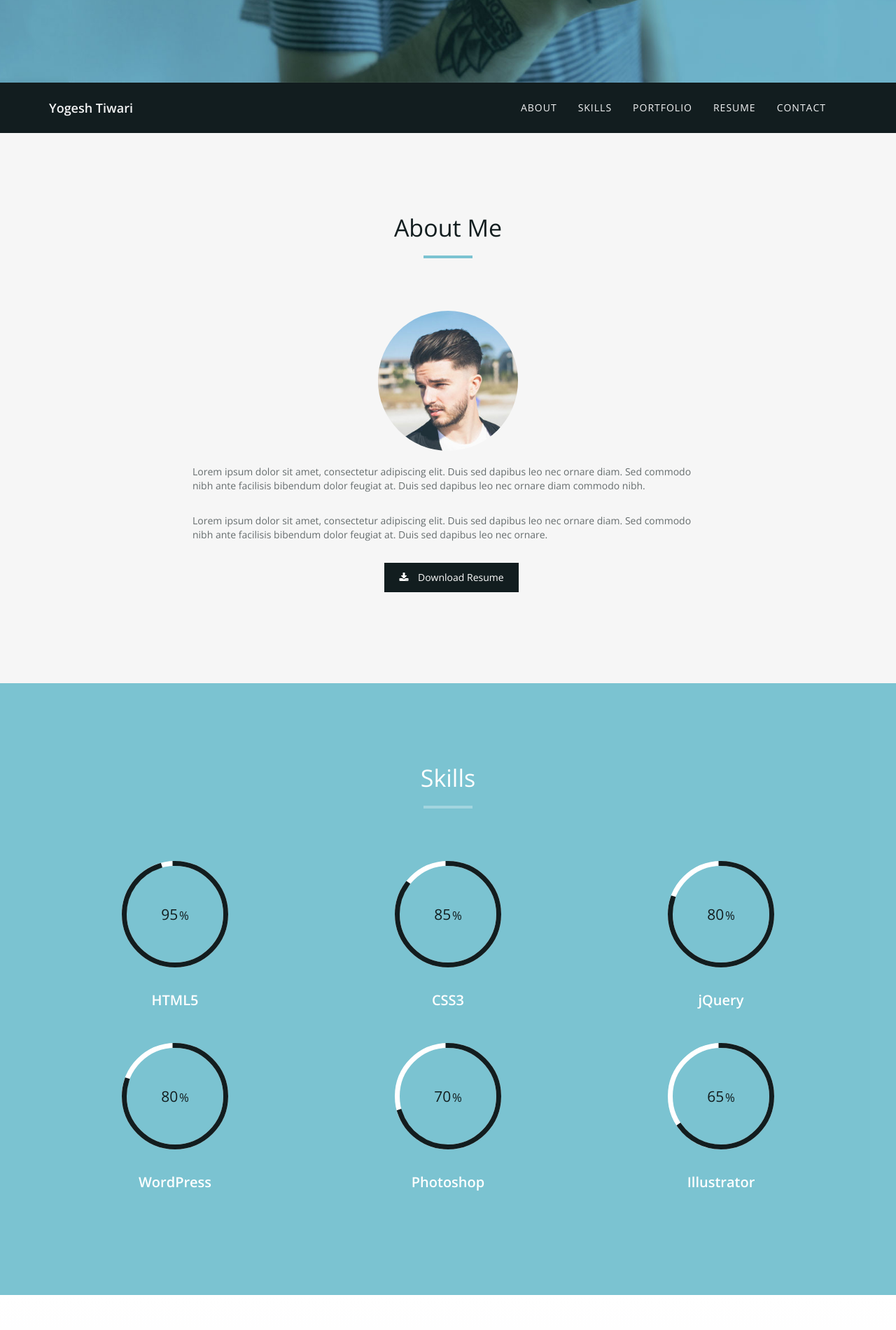
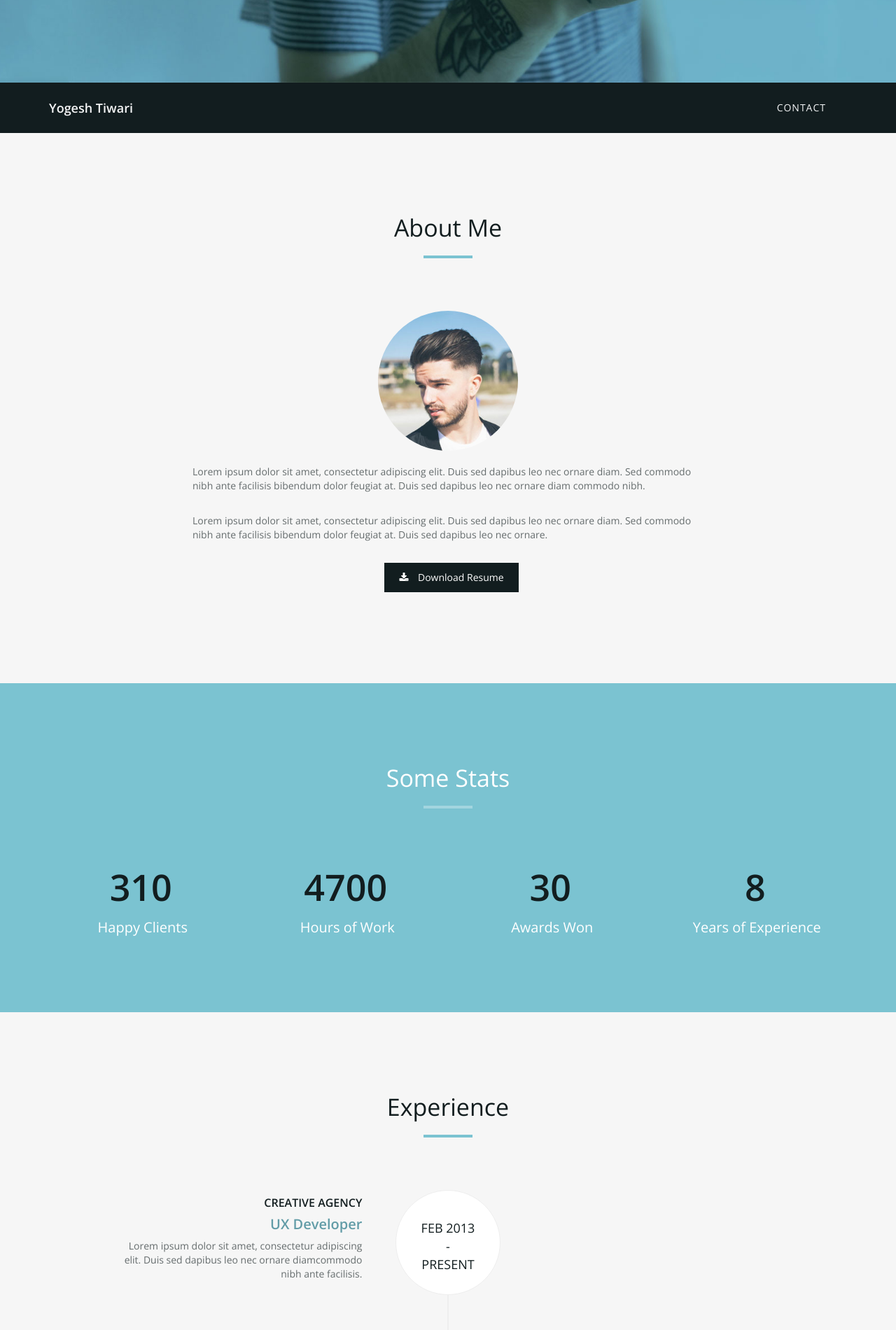
Before and after one commit to phpfriend/codeparidhi, a plain HTML site: page index.html in a window 1280 px wide. Shown: the part 600-2500 px from the top of the page at 70% size. Drawn offline with nearby package versions, Linux system fonts and the light colour scheme.

Commit message:
updated index page code

```diff
--- a/index.html
+++ b/index.html
@@ -61,10 +61,10 @@
         <ul class="nav navbar-nav">
           <!-- Hidden li included to remove active class from about link when scrolled up past about section -->
           <li class="hidden"> <a href="#page-top"></a> </li>
-          <li> <a class="page-scroll" href="#about">About</a> </li>
+          <!--<li> <a class="page-scroll" href="#about">About</a> </li>
           <li> <a class="page-scroll" href="#skills">Skills</a> </li>
           <li> <a class="page-scroll" href="#portfolio">Portfolio</a> </li>
-          <li> <a class="page-scroll" href="#resume">Resume</a> </li>
+          <li> <a class="page-scroll" href="#resume">Resume</a> </li>-->
           <li> <a class="page-scroll" href="#contact">Contact</a> </li>
         </ul>
       </div>
@@ -91,7 +91,7 @@
   </div>
 </div>
 <!-- Skills Section -->
-<div id="skills" class="text-center">
+<!--<div id="skills" class="text-center">
   <div class="container">
     <div class="section-title center">
       <h2>Skills</h2>
@@ -118,9 +118,9 @@
       </div>
     </div>
   </div>
-</div>
+</div>-->
 <!-- Portfolio Section -->
-<div id="portfolio">
+<!--<div id="portfolio">
   <div class="container">
     <div class="section-title text-center center">
       <h2>Portfolio</h2>
@@ -216,7 +216,7 @@
       </div>
     </div>
   </div>
-</div>
+</div>-->
 <!-- Achievements Section -->
 <div id="achievements" class="text-center">
   <div class="container">
@@ -381,7 +381,7 @@
       <h2>Contact</h2>
       <hr>
     </div>
-    <div class="col-md-8 col-md-offset-2">
+    <!--<div class="col-md-8 col-md-offset-2">
       <div class="col-md-4"> <i class="fa fa-map-marker fa-2x"></i>
         <p>4321 California St,<br>
           San Francisco, CA 12345</p>
@@ -393,7 +393,7 @@
         <p> +1 123 456 1234</p>
       </div>
       <div class="clearfix"></div>
-    </div>
+    </div>-->
     <div class="col-md-8 col-md-offset-2">
       <h3>Leave me a message</h3>
       <form name="sentMessage" id="contactForm" novalidate>
```
